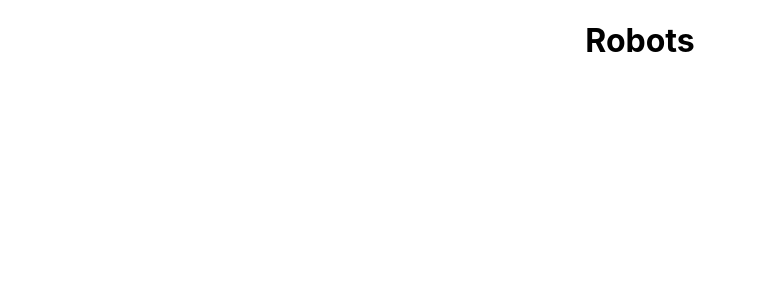
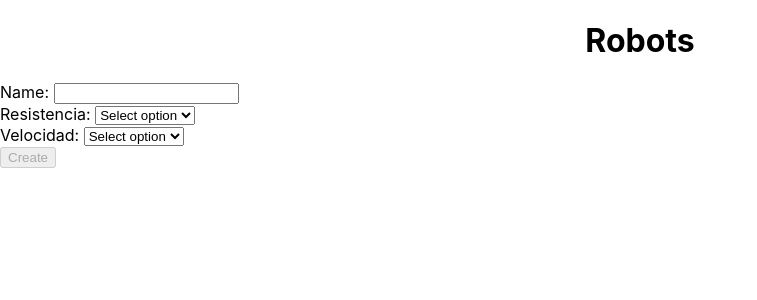
Before and after one commit to Arantxa-Cue/2022-w6ch-arantxa-cuello, a React (Create React App) app: page /create in a window 1280 px wide. Before the commit this address had no page. Shown: the top 300 px of the page, without its empty margins (0-757 px from the left). Built offline with nearby package versions, Linux system fonts and the light colour scheme.

Commit message:
form created and routed

```diff
--- a/src/App.js
+++ b/src/App.js
@@ -1,6 +1,7 @@
 import "./App.css";
 import RobotsPage from "./pages/RobotsPage/RobotsPage";
 import { Routes, Route, Navigate } from "react-router-dom";
+import CreateRobot from "./components/createRobot";
 function App() {
   return (
     <>
@@ -8,6 +9,7 @@ function App() {
       <Routes>
         <Route path="/robots" element={<RobotsPage />} />
         <Route path="/" element={<Navigate to="/robots" />} />
+        <Route path="/create" element={<CreateRobot />} />
       </Routes>
     </>
   );
--- /dev/null
+++ b/src/components/createRobot.js
@@ -0,0 +1,68 @@
+import { useState } from "react";
+import { useDispatch } from "react-redux";
+import { useNavigate } from "react-router-dom";
+import { createRobotThunk } from "../redux/thunks/robotsThunks";
+
+const CreateRobot = () => {
+  const navigate = useNavigate();
+  const dispatch = useDispatch();
+
+  const blankForm = {
+    name: "",
+    numbers: "",
+  };
+
+  const [formData, setFormData] = useState(blankForm);
+
+  const changeData = (event) => {
+    setFormData({
+      ...formData,
+      [event.target.id]: event.target.value,
+    });
+  };
+
+  const submitForm = (event) => {
+    event.preventDefault();
+    dispatch(createRobotThunk(formData));
+    navigate("/robots");
+  };
+
+  const numbers = [0, 1, 2, 3, 4, 5, 6, 7, 8, 9, 10];
+  const isFormInvalid = formData.name === "" || formData.group === "";
+  //const buttonText = isEditing ? "Update" : "Create";
+  return (
+    <form noValidate autoComplete="off" onSubmit={submitForm}>
+      <div className="form-data">
+        <label htmlFor="name">Name:</label>{" "}
+        <input type="text" id="name" onChange={changeData} />
+      </div>
+      <div className="form-data">
+        <label htmlFor="resistencia">Resistencia:</label>{" "}
+        <select id="resistencia" value={formData.numbers} onChange={changeData}>
+          <option value="">Select option</option>
+          {numbers.map((number) => (
+            <option key={number} value={number}>
+              {number}
+            </option>
+          ))}
+        </select>
+      </div>
+      <div className="form-data">
+        <label htmlFor="velocidad">Velocidad:</label>{" "}
+        <select id="velocidad" value={formData.numbers} onChange={changeData}>
+          <option value="">Select option</option>
+          {numbers.map((number) => (
+            <option key={number} value={number}>
+              {number}
+            </option>
+          ))}
+        </select>
+      </div>
+      <button type="submit" disabled={isFormInvalid}>
+        Create
+      </button>
+    </form>
+  );
+};
+
+export default CreateRobot;
--- a/src/components/navigationComponent.js
+++ b/src/components/navigationComponent.js
@@ -8,6 +8,9 @@ const Navigation = () => {
           <li>
             <Link to="robots">Robots List</Link>
           </li>
+          <li>
+            <Link to="create">New Robot</Link>
+          </li>
         </ul>
       </nav>
     </header>
```
Also changed, not shown: src/pages/RobotsPage/CreatePage.js (added, +12 -0 lines).
